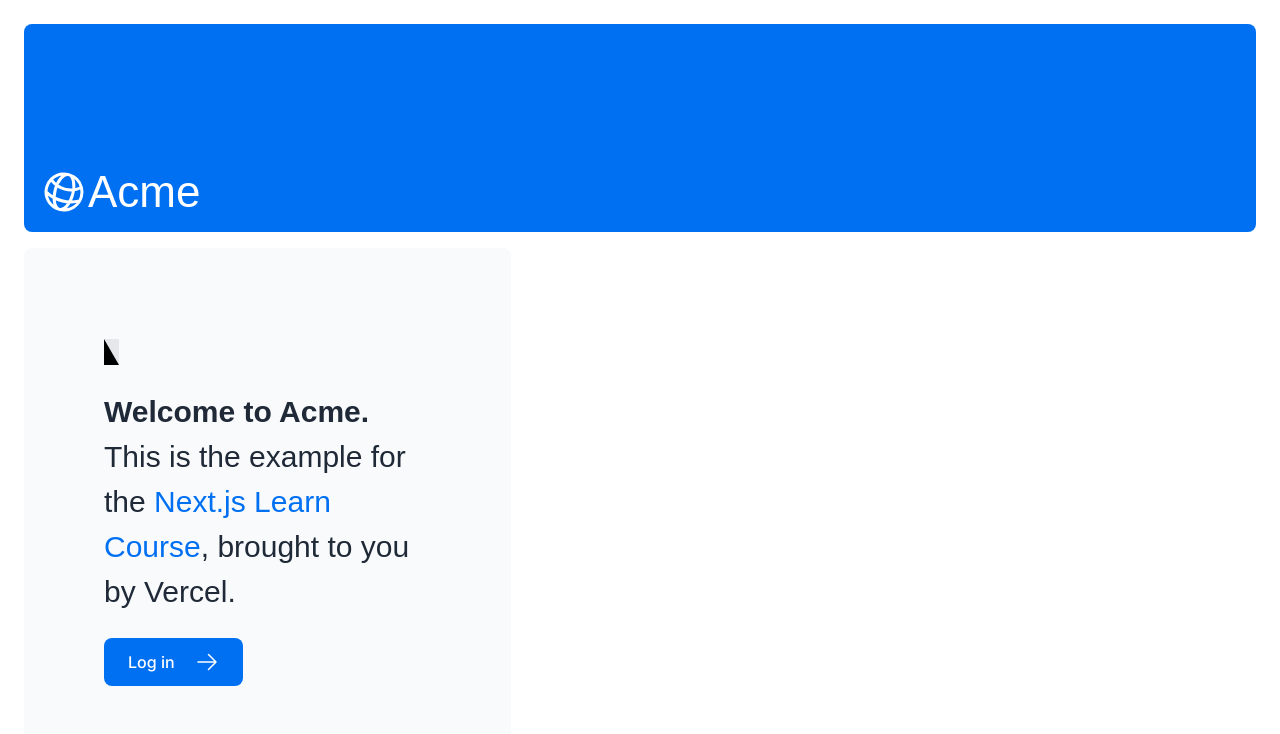
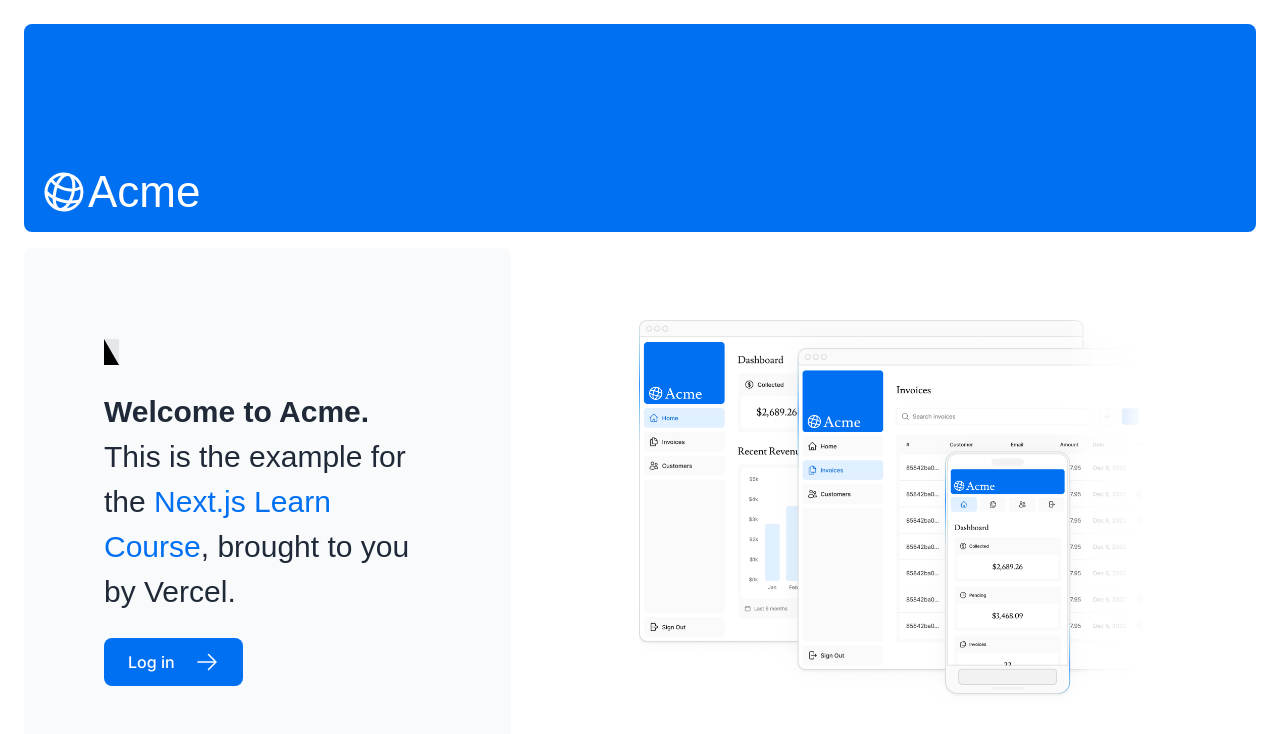
Before and after one commit to SuaJeong-winter/official-nextjs-study, a Next.js app: page / in a window 1280 px wide. Shown: the top 734 px of the page. Built offline with nearby package versions, Linux system fonts and the light colour scheme; a web font is replaced by a local one.

Commit message:
style:이미지 최적화

```diff
--- a/app/page.tsx
+++ b/app/page.tsx
@@ -3,6 +3,7 @@
 import Link from 'next/link';
 import styles from '@/app/ui/home.module.css'
 import { lusitana } from '@/app/ui/fonts'
+import Image from 'next/image';
 
 export default function Page() {
   return (
@@ -28,7 +29,20 @@
           </Link>
         </div>
         <div className="flex items-center justify-center p-6 md:w-3/5 md:px-28 md:py-12">
-          {/* Add Hero Images Here */}
+          <Image
+            src="/hero-desktop.png"
+            width={1000}
+            height={750}
+            className='hidden md:block'
+            alt='Screenshots of the dashboard project showing desktop version'
+          />
+          <Image
+            src="/hero-mobile.png"
+            width={560}
+            height={620}
+            className='block md:hidden'
+            alt='Screenshots of the dashboard project showing mobile version'
+          />
         </div>
       </div>
     </main>
```
